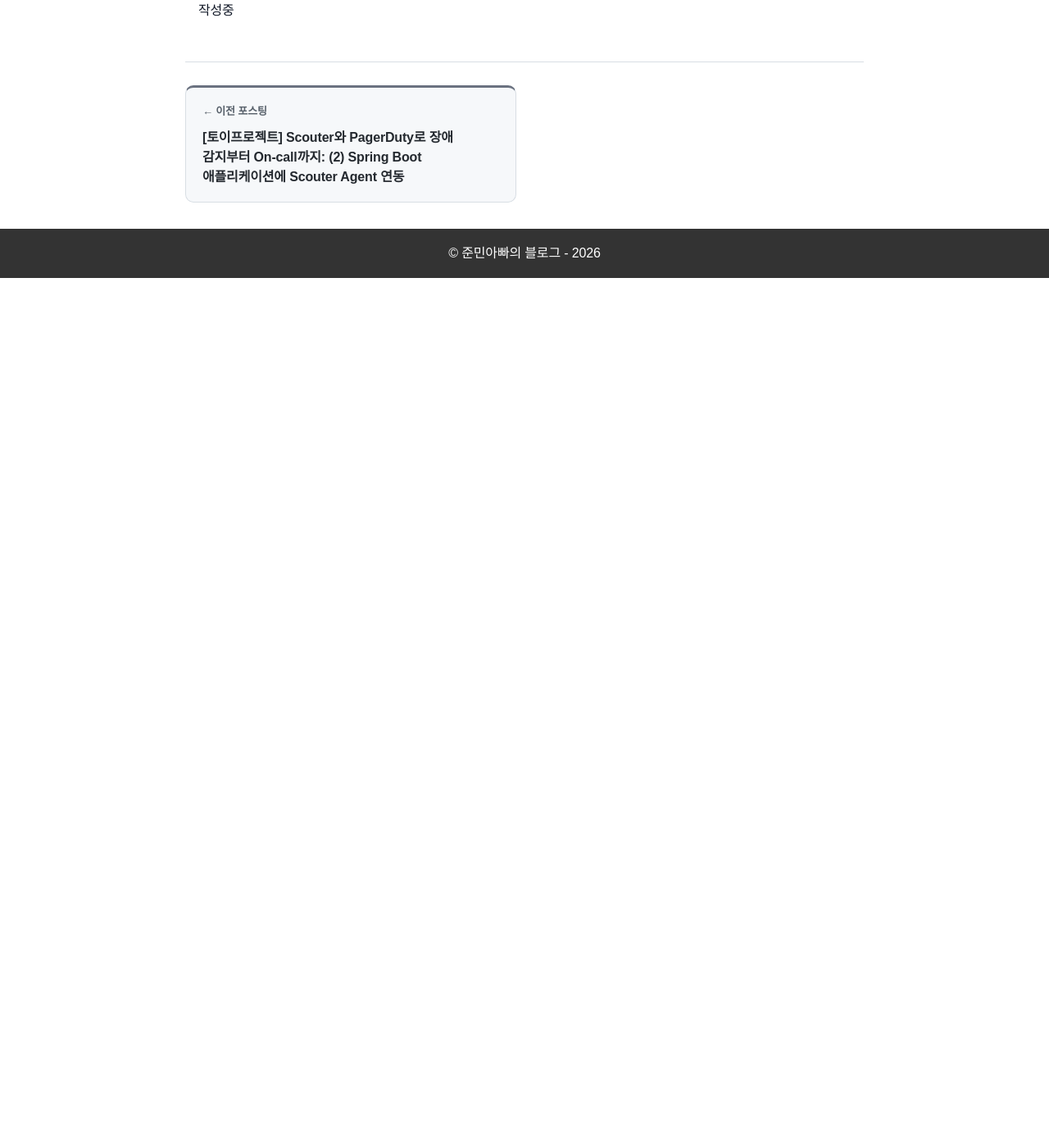
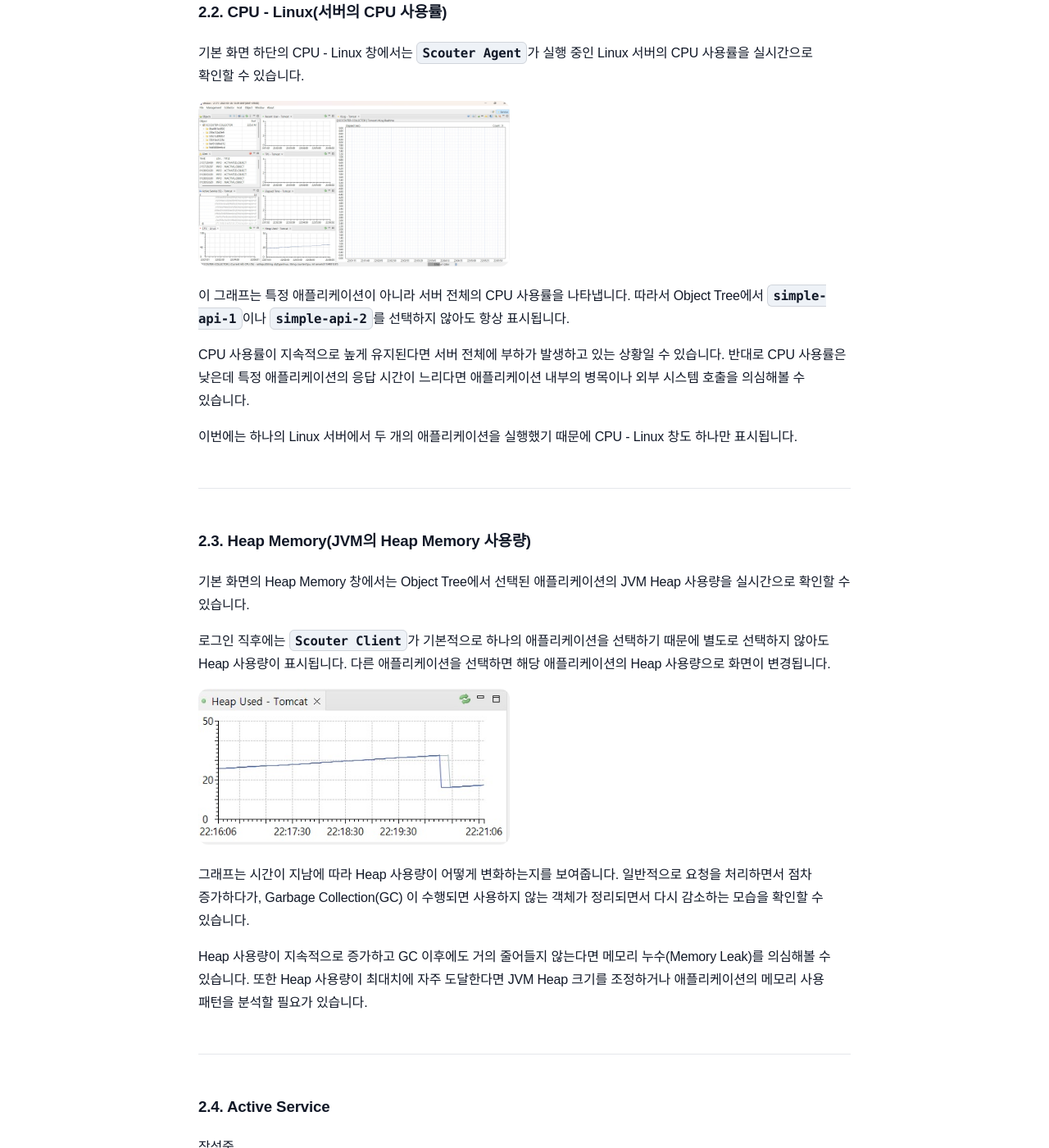
Before and after one commit to sanghoon-lee/sanghoon-lee.github.io, a Jekyll site: the page built from _posts/2026-08-03-paygerduty3.md, in a window 1280 px wide and 1400 px high, scrolled down 6272 px. Shown: the whole window at 82% size. Built offline with Jekyll 4.4.1, drawn with Linux system fonts in a browser that asks for light colours; nearby versions of some CDN libraries; comment, search, counter and statistics services are not loaded; before the commit the page ends 6611 px from its top, so only the background shows below that; some of the changed text lies outside the part shown.

Commit message:
on-call 자동화 시리즈 3편 포스팅중

```diff
--- a/_posts/2026-08-03-paygerduty3.md
+++ b/_posts/2026-08-03-paygerduty3.md
@@ -108,4 +108,34 @@ tags:
 
 ---
 
+### 2.2. CPU - Linux(서버의 CPU 사용률)
+
+기본 화면 하단의 CPU - Linux 창에서는 `Scouter Agent`가 실행 중인 Linux 서버의 CPU 사용률을 실시간으로 확인할 수 있습니다.
+
+<img class="main-image" src="/assets/images/cpu.jpg" alt="CPU - Linux">
+
+이 그래프는 특정 애플리케이션이 아니라 서버 전체의 CPU 사용률을 나타냅니다. 따라서 Object Tree에서 `simple-api-1`이나 `simple-api-2`를 선택하지 않아도 항상 표시됩니다.
+
+CPU 사용률이 지속적으로 높게 유지된다면 서버 전체에 부하가 발생하고 있는 상황일 수 있습니다. 반대로 CPU 사용률은 낮은데 특정 애플리케이션의 응답 시간이 느리다면 애플리케이션 내부의 병목이나 외부 시스템 호출을 의심해볼 수 있습니다.
+
+이번에는 하나의 Linux 서버에서 두 개의 애플리케이션을 실행했기 때문에 CPU - Linux 창도 하나만 표시됩니다.
+
+---
+
+### 2.3. Heap Memory(JVM의 Heap Memory 사용량)
+
+기본 화면의 Heap Memory 창에서는 Object Tree에서 선택된 애플리케이션의 JVM Heap 사용량을 실시간으로 확인할 수 있습니다.
+
+로그인 직후에는 `Scouter Client`가 기본적으로 하나의 애플리케이션을 선택하기 때문에 별도로 선택하지 않아도 Heap 사용량이 표시됩니다. 다른 애플리케이션을 선택하면 해당 애플리케이션의 Heap 사용량으로 화면이 변경됩니다.
+
+<img class="main-image" src="/assets/images/heap-memory.jpg" alt="Heap Memory">
+
+그래프는 시간이 지남에 따라 Heap 사용량이 어떻게 변화하는지를 보여줍니다. 일반적으로 요청을 처리하면서 점차 증가하다가, Garbage Collection(GC) 이 수행되면 사용하지 않는 객체가 정리되면서 다시 감소하는 모습을 확인할 수 있습니다.
+
+Heap 사용량이 지속적으로 증가하고 GC 이후에도 거의 줄어들지 않는다면 메모리 누수(Memory Leak)를 의심해볼 수 있습니다. 또한 Heap 사용량이 최대치에 자주 도달한다면 JVM Heap 크기를 조정하거나 애플리케이션의 메모리 사용 패턴을 분석할 필요가 있습니다.
+
+---
+
+### 2.4. Active Service
+
 작성중
```
Also changed, not shown: other parts of _posts/2026-08-03-paygerduty3.md (+1 -1 lines), _posts/2026-07-27-paygerduty2.md (+3 -5 lines), assets/images/cpu.jpg (added), assets/images/heap-memory.jpg (added).
